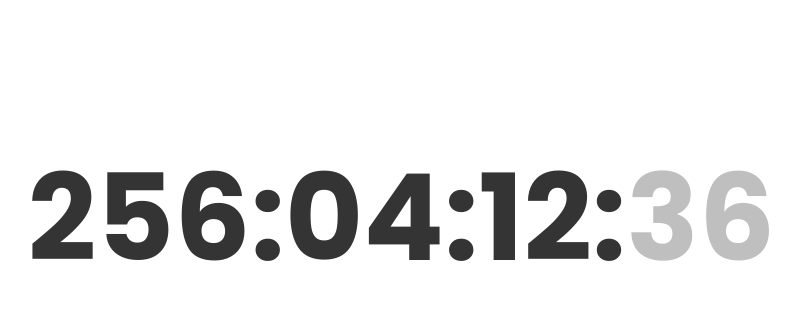
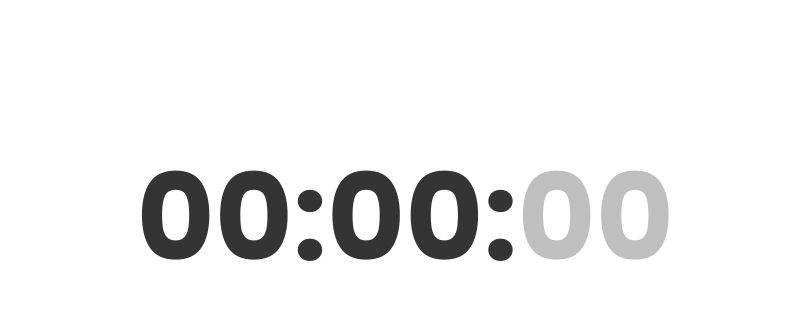
Before and after one commit to yashkolambekar/iitbcse2023, a plain HTML site: page day/index.html in a window 1280 px wide. Shown: the part 182-493 px from the top of the page, without its empty margins (238-1038 px from the left). Drawn offline with Linux system fonts and the light colour scheme.

Commit message:
Update index.html

```diff
--- a/day/index.html
+++ b/day/index.html
@@ -16,7 +16,7 @@
 <body>
     <div id="main">
         <p id='p'>
-            <span id='days'>00</span>:<span id='hours'>00</span>:<span id='minutes'>00</span>:<div id='seconds-div'><span id='seconds'>00</span>
+            <span id='hours'>00</span>:<span id='minutes'>00</span>:<div id='seconds-div'><span id='seconds'>00</span>
             </p>
         </div>
         <video id='video' src="videoplayback.mp4" controls muted autoplay=1 loop=1></video>
```
